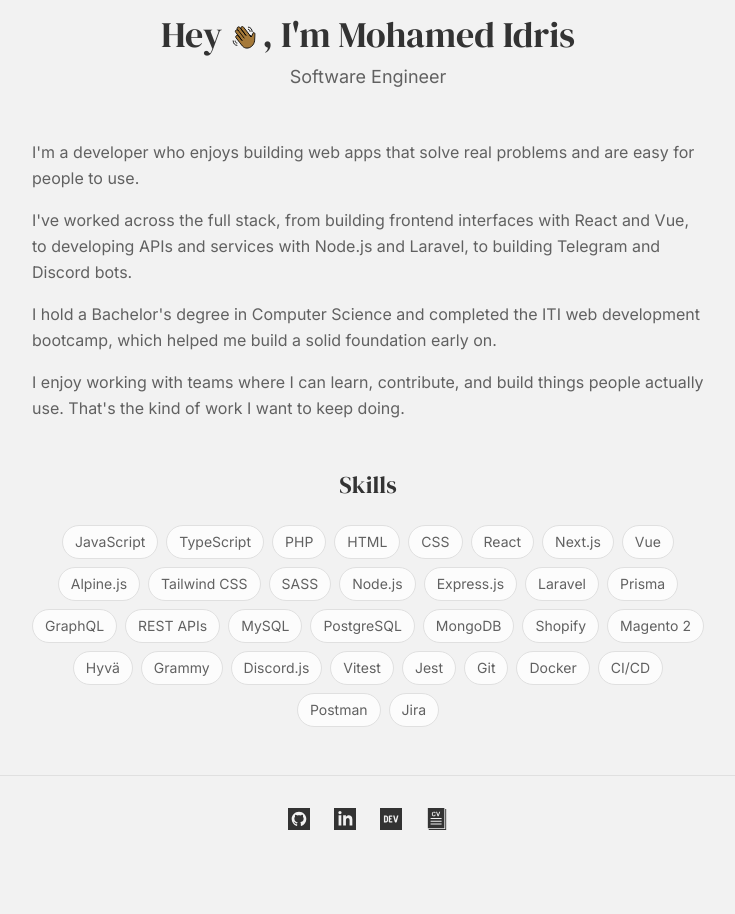
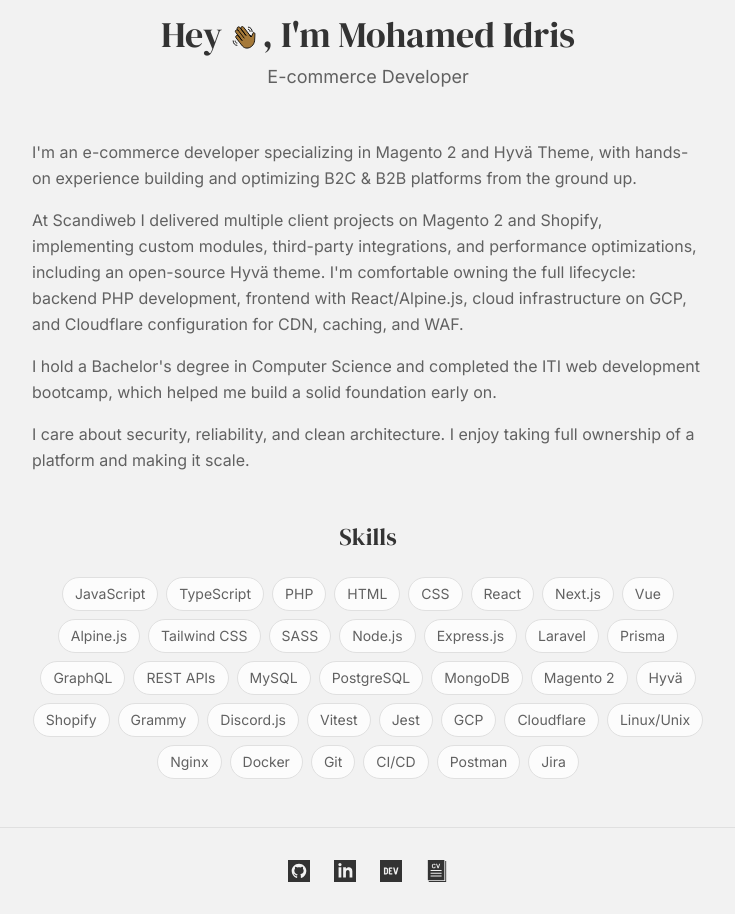
Before and after one commit to edriso/portfolio, a React (Vite) app: page / in a window 1280 px wide. Shown: the part 340-1254 px from the top of the page, without its empty margins (272-1007 px from the left). Before the commit the page ends 1202 px from the top, so only its background shows below. Built offline with nearby package versions, Linux system fonts and the light colour scheme; no server answers.

Commit message:
Tailor portfolio for e-commerce developer role
Reframe title/bio/meta to emphasize Magento 2, Hyvä, B2C/B2B, GCP,
Cloudflare, Linux/Nginx, and security expertise.

```diff
--- a/index.html
+++ b/index.html
@@ -5,22 +5,22 @@
     <meta name="viewport" content="width=device-width, initial-scale=1.0" />
     <meta
       name="description"
-      content="Mohamed Idris — Software Engineer skilled in React, Node.js, TypeScript, PHP, and more. Check out my projects, skills, and what people say about working with me."
+      content="Mohamed Idris — E-commerce Developer specializing in Magento 2, Hyvä Theme, and B2C/B2B platforms. Experienced with GCP, Cloudflare, PHP, and full-stack development."
     />
     <meta
       name="keywords"
-      content="Mohamed Idris, software engineer, web developer, React developer, Node.js, TypeScript, frontend engineer, full stack developer, portfolio"
+      content="Mohamed Idris, e-commerce developer, Magento 2 developer, Hyvä Theme, Magento developer, PHP developer, GCP, Cloudflare, B2B B2C e-commerce, full stack developer, portfolio"
     />
     <link rel="canonical" href="https://edriso.netlify.app/" />
 
     <!-- Open Graph -->
     <meta
       property="og:title"
-      content="Mohamed Idris — Software Engineer"
+      content="Mohamed Idris — E-commerce Developer"
     />
     <meta
       property="og:description"
-      content="Software engineer who builds web apps with React, Node.js, TypeScript, PHP, and more. See my work and what colleagues say about me."
+      content="E-commerce developer specializing in Magento 2, Hyvä Theme, and B2C/B2B platforms. See my work and what colleagues say about me."
     />
     <meta
       property="og:image"
@@ -34,11 +34,11 @@
     <meta name="twitter:card" content="summary_large_image" />
     <meta
       name="twitter:title"
-      content="Mohamed Idris — Software Engineer"
+      content="Mohamed Idris — E-commerce Developer"
     />
     <meta
       name="twitter:description"
-      content="Software engineer who builds web apps with React, Node.js, TypeScript, PHP, and more. See my work and what colleagues say about me."
+      content="E-commerce developer specializing in Magento 2, Hyvä Theme, and B2C/B2B platforms. See my work and what colleagues say about me."
     />
     <meta
       name="twitter:image"
@@ -52,26 +52,32 @@
         "@type": "Person",
         "name": "Mohamed Idris",
         "url": "https://edriso.netlify.app",
-        "jobTitle": "Software Engineer",
-        "description": "Software engineer who enjoys building web apps that solve real problems and are easy for people to use.",
+        "jobTitle": "E-commerce Developer",
+        "description": "E-commerce developer specializing in Magento 2, Hyvä Theme, and building scalable B2C/B2B platforms with GCP and Cloudflare.",
         "knowsAbout": [
+          "Magento 2",
+          "Hyvä Theme",
+          "PHP",
           "JavaScript",
           "TypeScript",
           "React",
           "Node.js",
           "Vue.js",
-          "PHP",
           "Laravel",
           "MySQL",
-          "MongoDB",
           "GraphQL",
           "REST APIs",
+          "Google Cloud Platform",
+          "Cloudflare",
+          "Linux",
+          "Nginx",
           "Docker",
           "Git",
           "Tailwind CSS",
           "E-commerce",
-          "Shopify",
-          "Magento"
+          "B2B",
+          "B2C",
+          "Shopify"
         ],
         "alumniOf": {
           "@type": "EducationalOrganization",
@@ -100,7 +106,7 @@
       href="https://fonts.googleapis.com/css2?family=DM+Serif+Display&family=Inter:wght@400;500&family=Fira+Code&display=swap"
       rel="stylesheet"
     />
-    <title>Mohamed Idris — Software Engineer</title>
+    <title>Mohamed Idris — E-commerce Developer</title>
   </head>
   <body>
     <div id="root"></div>
--- a/src/App.jsx
+++ b/src/App.jsx
@@ -10,7 +10,7 @@
 import Contact from './pages/Contact';
 
 const PAGE_TITLES = {
-  '/': 'Mohamed Idris — Software Engineer',
+  '/': 'Mohamed Idris — E-commerce Developer',
   '/projects': 'Projects — Mohamed Idris',
   '/kudos': 'Kudos & Testimonials — Mohamed Idris',
   '/contact': 'Contact — Mohamed Idris',
--- a/src/pages/About.jsx
+++ b/src/pages/About.jsx
@@ -27,18 +27,23 @@
   'PostgreSQL',
   'MongoDB',
   // E-commerce
-  'Shopify',
   'Magento 2',
   'Hyvä',
+  'Shopify',
   // Bots
   'Grammy',
   'Discord.js',
   // Testing
   'Vitest',
   'Jest',
+  // Infrastructure & Security
+  'GCP',
+  'Cloudflare',
+  'Linux/Unix',
+  'Nginx',
+  'Docker',
   // DevOps & Tools
   'Git',
-  'Docker',
   'CI/CD',
   'Postman',
   'Jira',
@@ -67,19 +72,23 @@
           />
           , I&apos;m Mohamed Idris
         </h1>
-        <p className="text-muted text-lg">Software Engineer</p>
+        <p className="text-muted text-lg">E-commerce Developer</p>
       </div>
 
       {/* Bio */}
       <div className="max-w-2xl space-y-4 text-muted leading-relaxed mb-12">
         <p>
-          I&apos;m a developer who enjoys building web apps that solve real
-          problems and are easy for people to use.
+          I&apos;m an e-commerce developer specializing in Magento 2 and
+          Hyvä Theme, with hands-on experience building and optimizing
+          B2C &amp; B2B platforms from the ground up.
         </p>
         <p>
-          I&apos;ve worked across the full stack, from building frontend
-          interfaces with React and Vue, to developing APIs and services with
-          Node.js and Laravel, to building Telegram and Discord bots.
+          At Scandiweb I delivered multiple client projects on Magento 2 and
+          Shopify, implementing custom modules, third-party integrations, and
+          performance optimizations, including an open-source Hyvä theme. I&apos;m
+          comfortable owning the full lifecycle: backend PHP development, frontend
+          with React/Alpine.js, cloud infrastructure on GCP, and Cloudflare
+          configuration for CDN, caching, and WAF.
         </p>
         <p>
           I hold a Bachelor&apos;s degree in Computer Science and completed the
@@ -87,9 +96,8 @@
           early on.
         </p>
         <p>
-          I enjoy working with teams where I can learn, contribute, and build
-          things people actually use. That&apos;s the kind of work I want to
-          keep doing.
+          I care about security, reliability, and clean architecture. I enjoy
+          taking full ownership of a platform and making it scale.
         </p>
       </div>
 
```
